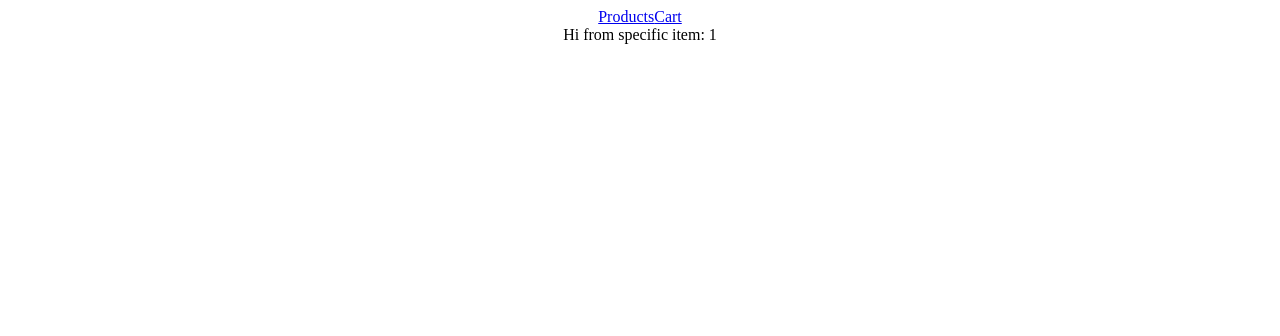
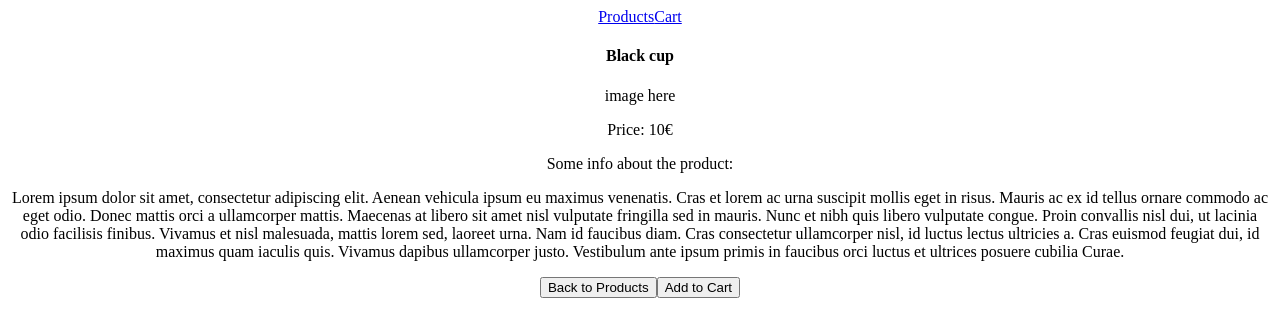
Before and after one commit to Nebotxavi/-React_Portfolio-DRAFT-Pottery-shop, a React (Create React App) app: page /products/1 in a window 1280 px wide. Shown: the top 336 px of the page. Built offline with nearby package versions, Linux system fonts and the light colour scheme.

Commit message:
Item page content and functionality.

```diff
--- /dev/null
+++ b/src/components/ItemBought.jsx
@@ -0,0 +1,25 @@
+import React from "react";
+import { Link } from "react-router-dom";
+
+import { ManageClickOutside } from "../components/common/manageClickOutside";
+
+export const ItemBought = ({ item, setIsItemActive }) => {
+  return (
+    <div>
+      <ManageClickOutside onClick={() => setIsItemActive(false)}>
+        <div>
+          <h4>Item Added To Cart</h4>
+          <div>Image here</div>
+          <p>{item.name}</p>
+          <p>Price: {item.price}€</p>
+          <button onClick={() => setIsItemActive(false)}>
+            Continue Shopping
+          </button>
+          <Link to="/cart">
+            <button>Go To Cart</button>
+          </Link>
+        </div>
+      </ManageClickOutside>
+    </div>
+  );
+};
--- a/src/components/MinItems.jsx
+++ b/src/components/MinItems.jsx
@@ -1,8 +1,8 @@
 import React, { useState, useContext } from "react";
 import { Link } from "react-router-dom";
 
+import { ItemBought } from "../components/ItemBought";
 import { CollectionContext } from "../contextProvider";
-import { ManageClickOutside } from "./common/manageClickOutside";
 
 export const MinItems = () => {
   const { collection, handleCartItem } = useContext(CollectionContext);
@@ -36,20 +36,7 @@ export const MinItems = () => {
         })}
       </div>
       {isItemActive && (
-        <ManageClickOutside onClick={() => setIsItemActive(false)}>
-          <div>
-            <h4>Item Added To Cart</h4>
-            <div>Image here</div>
-            <p>{item.name}</p>
-            <p>Price: {item.price}€</p>
-            <button onClick={() => setIsItemActive(false)}>
-              Continue Shopping
-            </button>
-            <Link to="/cart">
-              <button>Go To Cart</button>
-            </Link>
-          </div>
-        </ManageClickOutside>
+        <ItemBought item={item} setIsItemActive={setIsItemActive} />
       )}
     </div>
   );
--- a/src/components/common/manageClickOutside.jsx
+++ b/src/components/common/manageClickOutside.jsx
@@ -1,6 +1,6 @@
 import React, { useEffect, useRef } from "react";
 
-function useManageClickOutside(node, { onClick }) {
+function useManageClickOutside(node, onClick) {
   useEffect(() => {
     document.addEventListener("click", e => handleClickOutside(e), false);
     return () => {
@@ -15,9 +15,9 @@ function useManageClickOutside(node, { onClick }) {
   };
 }
 
-export function ManageClickOutside(props) {
+export function ManageClickOutside({ onClick, children }) {
   const node = useRef();
-  useManageClickOutside(node, props);
+  useManageClickOutside(node, onClick);
 
-  return <div ref={node}>{props.children}</div>;
+  return <div ref={node}>{children}</div>;
 }
--- a/src/contextProvider.jsx
+++ b/src/contextProvider.jsx
@@ -28,6 +28,10 @@ const CollectionProvider = ({ children }) => {
     }
   };
 
+  const getCurrentItem = ref => {
+    return collection.find(item => item.ref === parseInt(ref));
+  };
+
   const removeCartItem = item => {
     setCart(prevItems => {
       return prevItems.filter(prevItem => prevItem.ref !== item.ref);
@@ -45,7 +49,8 @@ const CollectionProvider = ({ children }) => {
         cart,
         handleCartItem,
         removeCartItem,
-        clearCart
+        clearCart,
+        getCurrentItem
       }}
     >
       {children}
--- a/src/pages/Item.jsx
+++ b/src/pages/Item.jsx
@@ -1,5 +1,43 @@
-import React from "react";
+import React, { useContext, useState, useEffect } from "react";
+import { Link } from "react-router-dom";
+
+import { ItemBought } from "../components/ItemBought";
+import { CollectionContext } from "../contextProvider";
 
 export const Item = ({ match }) => {
-  return <div>Hi from specific item: {match.params.id}</div>;
+  const { getCurrentItem, handleCartItem } = useContext(CollectionContext);
+  const [isItemActive, setIsItemActive] = useState(false);
+  const [item, setItem] = useState({});
+
+  useEffect(() => {
+    setItem(getCurrentItem(match.params.id));
+  }, [getCurrentItem, match.params.id]);
+
+  if (item)
+    return (
+      <div>
+        <div>
+          <h4>{item.name}</h4>
+          <div>image here</div>
+          <p>Price: {item.price}€</p>
+          <p>Some info about the product:</p>
+          <p>{item.description}</p>
+          <Link to="/products">
+            <button>Back to Products</button>
+          </Link>
+          <button
+            onClick={() => {
+              handleCartItem(item, "add");
+              setIsItemActive(true);
+            }}
+          >
+            Add to Cart
+          </button>
+        </div>
+        {isItemActive && (
+          <ItemBought item={item} setIsItemActive={setIsItemActive} />
+        )}
+      </div>
+    );
+  else return <div>loading</div>;
 };
```
